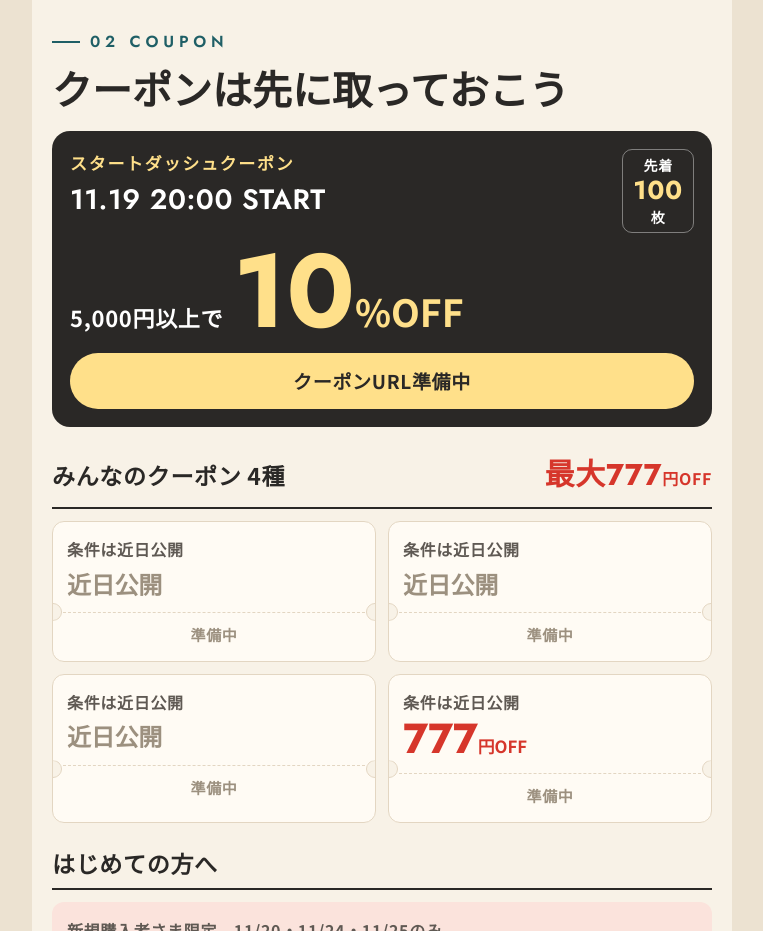
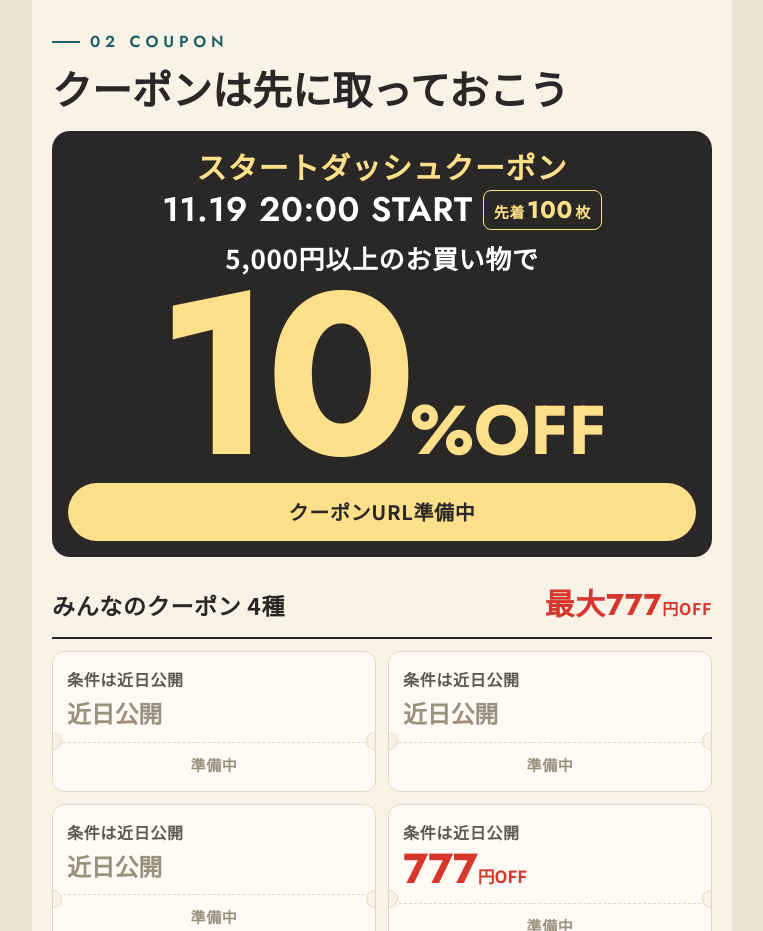
Before and after one commit to greentuushou-arch/cordy-blackfriday-2026, a plain HTML site: page index.html in a window 1280 px wide. Shown: the part 2780-3711 px from the top of the page, without its empty margins (258-1021 px from the left). Drawn offline with Linux system fonts and the light colour scheme.

Commit message:
fix: スタートダッシュクーポンを中央揃え・大きく・余白なしに
Co-Authored-By: Claude Opus 5.5 <noreply@anthropic.com>

```diff
--- a/index.html
+++ b/index.html
@@ -148,17 +148,15 @@ a{color:inherit;text-decoration:none}
 
 /* ---- coupons ---- */
 .cp{background:var(--cream)}
-.dash{margin-top:16px;background:var(--ink);color:#fff;border-radius:18px;padding:18px 18px;position:relative;overflow:hidden}
-.dash-top{display:flex;justify-content:space-between;align-items:flex-start;gap:10px}
-.dash .lbl{font-size:17px;white-space:nowrap;font-weight:700;color:var(--butter);letter-spacing:.1em}
-.dash .when{font-family:var(--en);font-weight:600;font-size:min(6vw,28px);white-space:nowrap;letter-spacing:.02em;margin-top:2px}
-.dash .left{text-align:center;border:1px solid rgba(255,255,255,.4);border-radius:10px;padding:6px 10px;font-size:14px;line-height:1.3;font-weight:700;flex-shrink:0}
-.dash .left b{display:block;font-family:var(--en);font-size:26px;color:var(--butter)}
-.dash .big{display:flex;align-items:baseline;gap:10px;margin-top:6px;flex-wrap:wrap}
-.dash .big span{font-size:22px;font-weight:700}
-.dash .big .num{font-size:min(20vw,104px);color:var(--butter)}
-.dash .big .num u{text-decoration:none;font-size:.36em;font-family:var(--jp)}
-.dash .btn{margin-top:10px;background:var(--butter);color:var(--ink)}
+.dash{margin-top:16px;background:var(--ink);color:#fff;border-radius:18px;padding:16px 16px 16px;text-align:center}
+.dash .lbl{font-size:min(6vw,30px);font-weight:700;color:var(--butter);letter-spacing:.03em;line-height:1.3}
+.dash .when{display:flex;align-items:center;justify-content:center;gap:10px;font-family:var(--en);font-weight:600;font-size:min(6vw,34px);letter-spacing:.02em;line-height:1.2;margin-top:4px;white-space:nowrap}
+.dash .left{font-family:var(--jp);font-size:15px;font-weight:700;border:1.5px solid var(--butter);color:var(--butter);border-radius:8px;padding:2px 10px;line-height:1.4}
+.dash .left b{font-family:var(--en);font-size:24px;margin:0 2px}
+.dash .cond{font-size:min(5.6vw,26px);font-weight:700;margin-top:10px;line-height:1.3}
+.dash .num{font-size:min(40vw,230px);color:var(--butter);line-height:.82;letter-spacing:-.04em;margin-top:6px}
+.dash .num u{text-decoration:none;font-size:.3em;letter-spacing:0;margin-left:2px}
+.dash .btn{margin-top:14px;background:var(--butter);color:var(--ink);font-size:20px}
 .tickets{margin-top:12px;display:grid;grid-template-columns:1fr 1fr;gap:12px}
 .tk{position:relative;background:var(--paper);border:1.5px solid var(--line);border-radius:12px;padding:16px 14px 14px;--hole:var(--cream)}
 .tk:before,.tk:after{content:"";position:absolute;top:58%;width:16px;height:16px;border-radius:50%;background:var(--hole);border:1.5px solid var(--line)}
@@ -314,6 +312,8 @@ a{color:inherit;text-decoration:none}
   .prod h3{font-size:24px}
   .tk-h h3{font-size:20px}
   .tk-h{flex-wrap:wrap}
+  .dash .left{font-size:13px;padding:1px 7px}
+  .dash .left b{font-size:19px}
   .ladder .cnt b{font-size:28px}
   .p5{flex-direction:column;gap:2px;text-align:center}
   .fb.dbl{flex-direction:column;align-items:flex-start}
@@ -442,14 +442,10 @@ a{color:inherit;text-decoration:none}
       <h2 class="h2 rv">クーポンは先に取っておこう</h2>
 
       <div class="dash rv">
-        <div class="dash-top">
-          <div>
-            <p class="lbl">スタートダッシュクーポン</p>
-            <p class="when">11.19 20:00 START</p>
-          </div>
-          <div class="left">先着<b>100</b>枚</div>
-        </div>
-        <div class="big"><span>5,000円以上で</span><span class="num">10<u>%OFF</u></span></div>
+        <p class="lbl">スタートダッシュクーポン</p>
+        <p class="when">11.19 20:00 START<span class="left">先着<b>100</b>枚</span></p>
+        <p class="cond">5,000円以上のお買い物で</p>
+        <p class="num">10<u>%OFF</u></p>
         <a class="btn off" href="#" data-coupon="dash">クーポンURL準備中</a>
       </div>
 
```
